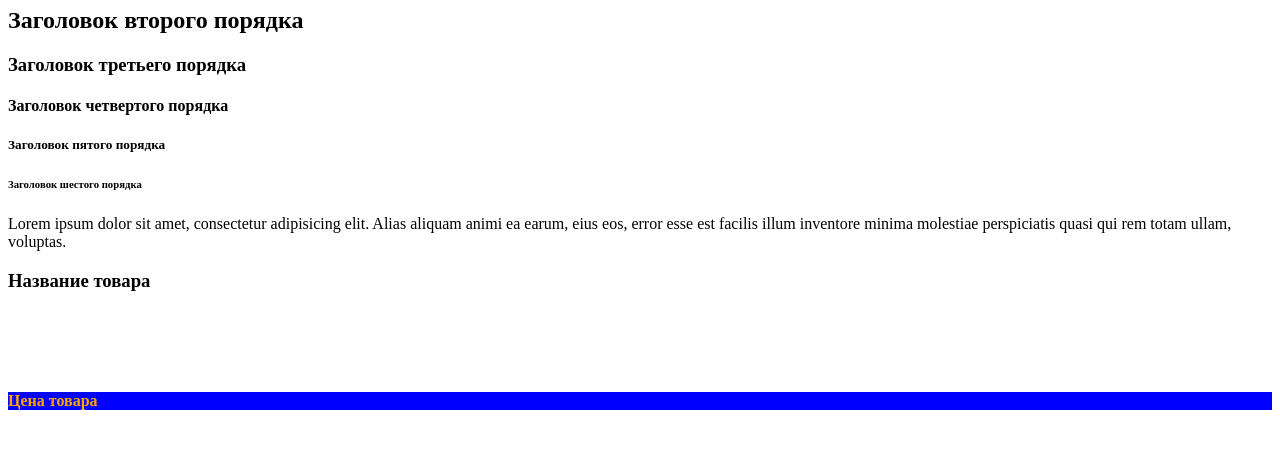
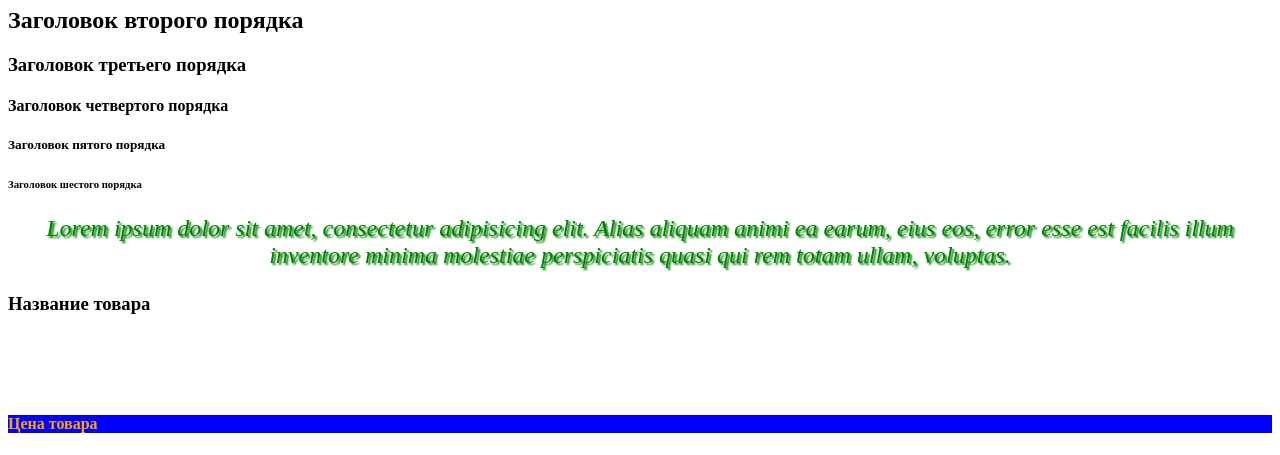
Before and after one commit to Dimasik252622/maximumhomework, a plain HTML site: page index.html in a window 1280 px wide. Shown: the part 73-528 px from the top of the page. Drawn offline with Linux system fonts and the light colour scheme.

Commit message:
зделан стиль для текста

```diff
--- a/index.html
+++ b/index.html
@@ -7,7 +7,17 @@
     <meta http-equiv="X-UA-Compatible" content="ie=edge">
     <link rel="stylesheet" href="style.css">
     <title>MAXIMUM LESSON 2</title>
+<style>
+p {
+font-style: italic;
+text-align: center;
+font-size: 24px;
+color: green;
+text-shadow: 2px 2px 2px green;
+}
+</style>
 </head>
+
 
 <body>
 <!--Всё что здесь - будет отображаться на сайте-->
```
